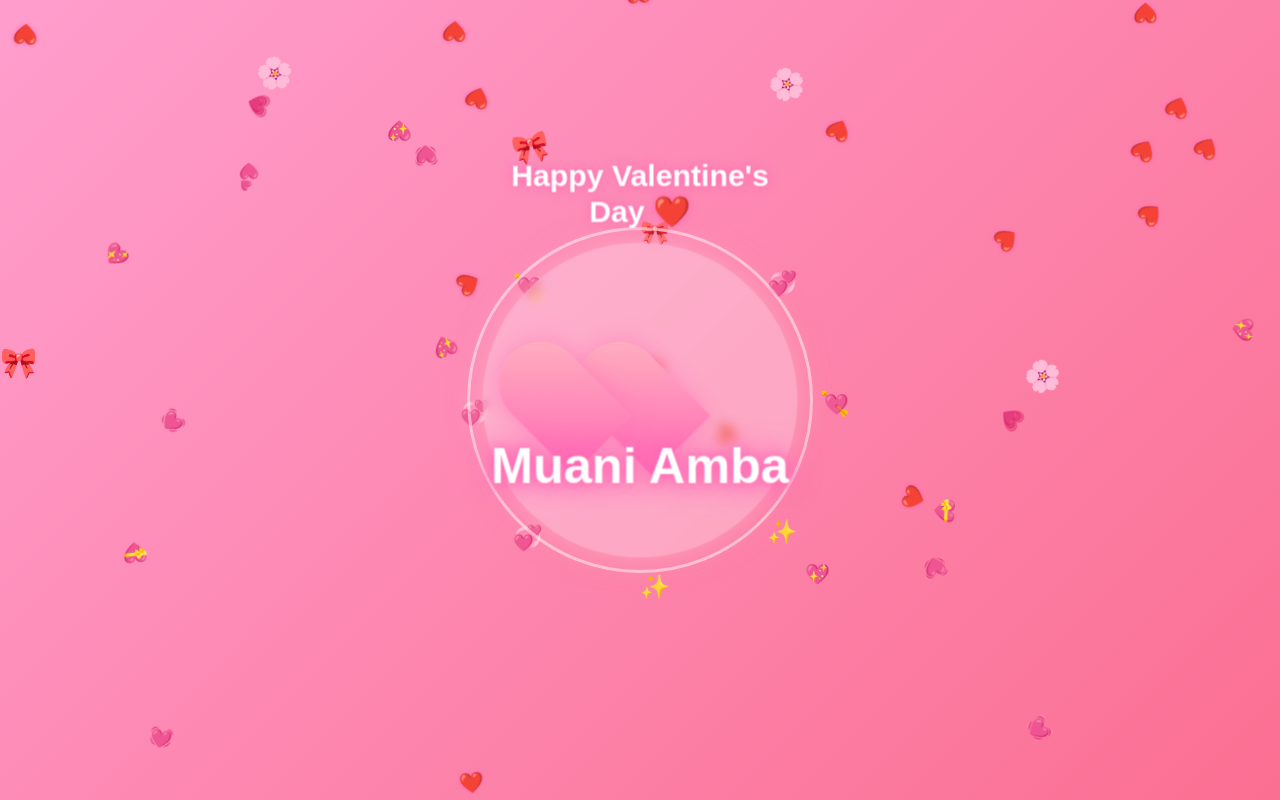
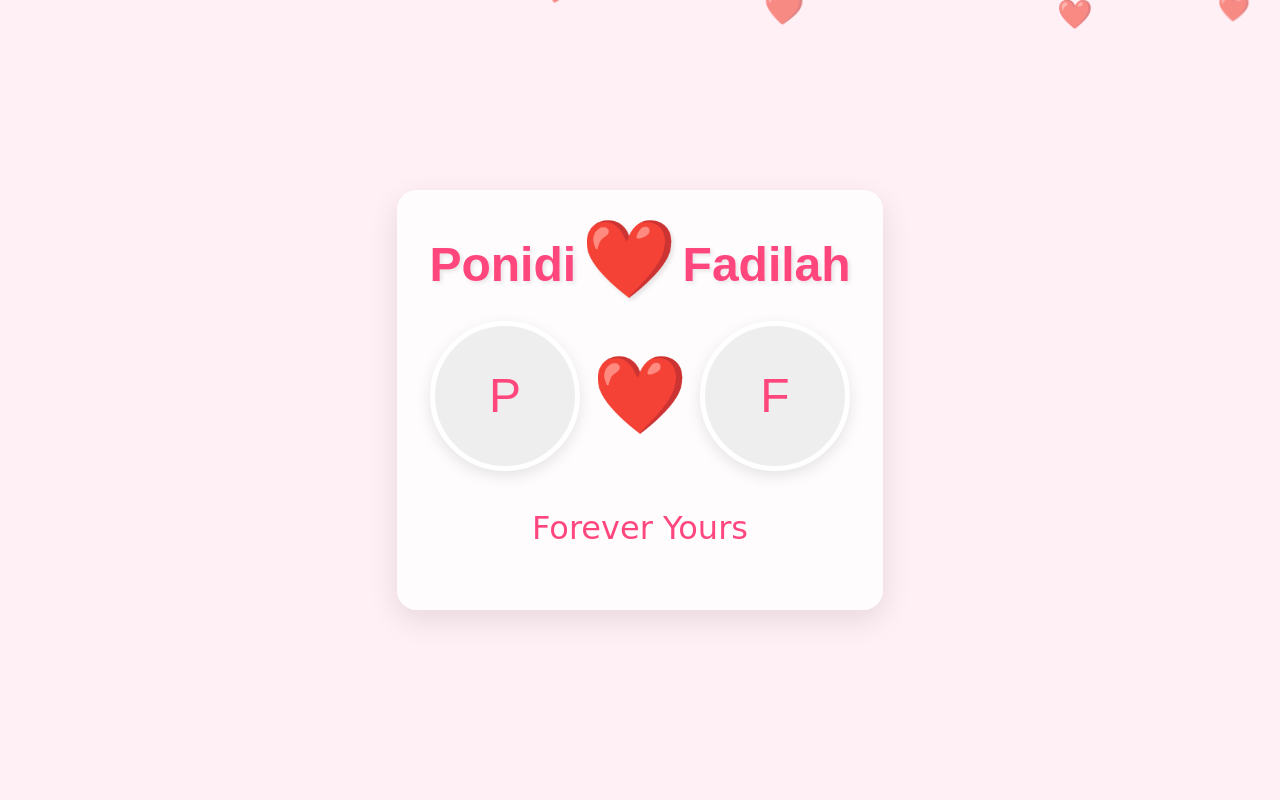
Before and after one commit to Agungny08/portfolio, a plain HTML site: page index.html in a window 1280 px wide. Drawn offline with Linux system fonts and the light colour scheme.

Commit message:
Update index.html

```diff
--- a/index.html
+++ b/index.html
@@ -1,296 +1,174 @@
 <!DOCTYPE html>
-<html lang="id">
+<html lang="en">
 <head>
     <meta charset="UTF-8">
     <meta name="viewport" content="width=device-width, initial-scale=1.0">
-  <title>Cute Valentine Design</title>
+    <title>Ponidi ❤️ Fadilah</title>
     <style>
-    body {
+        * {
             margin: 0;
             padding: 0;
-      background: linear-gradient(135deg, #ff9ecd 0%, #fb6f92 100%);
-      overflow: hidden;
+            box-sizing: border-box;
             font-family: 'Arial', sans-serif;
         }
 
-    #rain-container {
-      position: relative;
-      width: 100vw;
-      height: 100vh;
+        body {
+            background-color: #fff0f5;
+            display: flex;
+            justify-content: center;
+            align-items: center;
+            min-height: 100vh;
             overflow: hidden;
         }
 
-    .raindrop {
-      position: absolute;
-      font-size: 20px;
-      color: #ffffff;
-      animation: fall linear infinite;
-      text-shadow: 0 0 5px #ff69b4;
-    }
-
-    .central-design {
-      position: absolute;
-      top: 50%;
-      left: 50%;
-      transform: translate(-50%, -50%);
+        .container {
+            position: relative;
             text-align: center;
+            padding: 2rem;
+            background-color: rgba(255, 255, 255, 0.8);
+            border-radius: 20px;
+            box-shadow: 0 10px 30px rgba(0, 0, 0, 0.1);
+            max-width: 600px;
             z-index: 10;
         }
 
-    .heart-frame {
-      position: relative;
-      width: 300px;
-      height: 300px;
-      border-radius: 50%;
-      background: rgba(255, 255, 255, 0.3);
-      backdrop-filter: blur(5px);
-      display: flex;
-      align-items: center;
-      justify-content: center;
-      animation: pulse 2s ease-in-out infinite;
-      box-shadow: 0 0 30px rgba(255, 192, 203, 0.5);
+        h1 {
+            font-size: 3rem;
+            color: #ff477e;
+            margin-bottom: 1.5rem;
+            text-shadow: 2px 2px 4px rgba(0, 0, 0, 0.1);
         }
 
         .heart {
-      position: relative;
-      width: 150px;
-      height: 135px;
-      margin-bottom: 20px;
+            color: #ff0844;
+            font-size: 4rem;
+            display: inline-block;
+            animation: heartBeat 1.5s infinite;
         }
 
-    .heart::before,
-    .heart::after {
-      content: '';
-      position: absolute;
-      top: 0;
-      width: 78px;
-      height: 120px;
-      border-radius: 75px 75px 0 0;
-      background: linear-gradient(45deg, #ff69b4, #ffb6c1);
-      transform-origin: 50% 100%;
-      animation: heartBeat 1.2s ease-in-out infinite;
-      box-shadow: 0 0 20px rgba(255, 105, 180, 0.5);
+        p {
+            font-size: 1.2rem;
+            color: #333;
+            margin-bottom: 1.5rem;
+            line-height: 1.6;
         }
 
-    .heart::before {
-      left: 75px;
-      transform: rotate(-45deg);
-    }
-
-    .heart::after {
-      left: 0;
-      transform: rotate(45deg);
-    }
-
-    .name {
-      position: absolute;
-      width: 100%;
-      text-align: center;
-      bottom: 60px;
-      color: #ffffff;
-      font-size: 3em;
-      font-weight: bold;
-      text-shadow: 0 0 10px #ff69b4,
-                   0 0 20px #ff69b4,
-                   0 0 30px #ff69b4;
-      animation: glow 2s ease-in-out infinite alternate;
+        .date {
+            font-style: italic;
+            color: #666;
+            margin-bottom: 2rem;
         }
 
         .floating-hearts {
             position: absolute;
+            top: 0;
+            left: 0;
             width: 100%;
             height: 100%;
             pointer-events: none;
+            z-index: 1;
         }
 
-    .floating-heart {
+        .heart-float {
             position: absolute;
-      font-size: 20px;
-      animation: float 6s ease-in-out infinite;
-    }
-
-    .heart-border {
-      position: absolute;
-      width: 340px;
-      height: 340px;
-      border: 3px solid rgba(255, 255, 255, 0.5);
-      border-radius: 50%;
-      top: 50%;
-      left: 50%;
-      transform: translate(-50%, -50%);
-      animation: rotate 20s linear infinite;
-    }
-
-    .cute-elements {
-      position: absolute;
-      width: 400px;
-      height: 400px;
-      top: 50%;
-      left: 50%;
-      transform: translate(-50%, -50%);
-    }
-
-    .cute-element {
-      position: absolute;
-      font-size: 24px;
-      animation: bounce 2s ease-in-out infinite;
-    }
-
-    .message {
-      position: absolute;
-      width: 100%;
-      text-align: center;
-      top: -80px;
-      color: #ffffff;
-      font-size: 1.8em;
-      font-weight: bold;
-      text-shadow: 0 0 10px #ff69b4;
-      animation: fadeInOut 3s ease-in-out infinite;
-    }
-
-    .ribbon {
-      position: absolute;
-      width: 100%;
-      height: 100%;
-      pointer-events: none;
-    }
-
-    .ribbon-element {
-      position: absolute;
-      font-size: 30px;
-      color: #ffffff;
-      animation: sway 4s ease-in-out infinite;
-    }
-
-    @keyframes pulse {
-      0% { transform: scale(1); }
-      50% { transform: scale(1.05); }
-      100% { transform: scale(1); }
+            color: rgba(255, 68, 126, 0.6);
+            font-size: 1.5rem;
+            animation: float 6s ease-in infinite;
         }
 
         @keyframes heartBeat {
-      0% { transform: scale(1) rotate(-45deg); }
-      50% { transform: scale(1.1) rotate(-45deg); }
-      100% { transform: scale(1) rotate(-45deg); }
+            0% { transform: scale(1); }
+            14% { transform: scale(1.3); }
+            28% { transform: scale(1); }
+            42% { transform: scale(1.3); }
+            70% { transform: scale(1); }
         }
 
         @keyframes float {
-      0%, 100% { transform: translate(0, 0) rotate(0deg); }
-      50% { transform: translate(10px, -20px) rotate(180deg); }
+            0% {
+                transform: translateY(0) rotate(0deg);
+                opacity: 1;
+            }
+            100% {
+                transform: translateY(-100vh) rotate(360deg);
+                opacity: 0;
+            }
         }
 
-    @keyframes bounce {
-      0%, 100% { transform: translateY(0); }
-      50% { transform: translateY(-10px); }
+        .photo-container {
+            display: flex;
+            justify-content: center;
+            align-items: center;
+            gap: 20px;
+            margin-bottom: 2rem;
         }
 
-    @keyframes fall {
-      0% { transform: translateY(-100vh) rotate(0deg); }
-      100% { transform: translateY(100vh) rotate(360deg); }
+        .photo {
+            width: 150px;
+            height: 150px;
+            border-radius: 50%;
+            object-fit: cover;
+            box-shadow: 0 5px 15px rgba(0, 0, 0, 0.1);
+            border: 5px solid #fff;
+            background-color: #eee;
+            display: flex;
+            justify-content: center;
+            align-items: center;
+            font-size: 3rem;
+            color: #ff477e;
         }
 
-    @keyframes sway {
-      0%, 100% { transform: rotate(-15deg); }
-      50% { transform: rotate(15deg); }
+        .love-story {
+            background-color: rgba(255, 255, 255, 0.6);
+            padding: 1.5rem;
+            border-radius: 10px;
+            margin-bottom: 2rem;
+            box-shadow: 0 5px 15px rgba(0, 0, 0, 0.05);
         }
 
-    @keyframes rotate {
-      from { transform: translate(-50%, -50%) rotate(0deg); }
-      to { transform: translate(-50%, -50%) rotate(360deg); }
-    }
-
-    .sparkle {
-      position: absolute;
-      width: 4px;
-      height: 4px;
-      background: #fff;
-      border-radius: 50%;
-      animation: sparkle 1.5s ease-in-out infinite;
-    }
-
-    @keyframes sparkle {
-      0% { transform: scale(0); opacity: 1; }
-      50% { transform: scale(1); opacity: 1; }
-      100% { transform: scale(0); opacity: 0; }
+        .signature {
+            font-family: 'Brush Script MT', cursive;
+            font-size: 2rem;
+            color: #ff477e;
+            margin-top: 1rem;
         }
     </style>
 </head>
 <body>
-  <div id="rain-container">
-    <div class="central-design">
-      <div class="heart-border"></div>
-      <div class="heart-frame">
-        <div class="heart"></div>
-        <div class="name">Muani Amba</div>
-        <div class="message">Happy Valentine's Day ❤️</div>
+    <div class="floating-hearts" id="hearts"></div>
+
+    <div class="container">
+        <h1>Ponidi <span class="heart">❤️</span> Fadilah</h1>
+
+        <div class="photo-container">
+            <div class="photo">P</div>
+            <div class="heart">❤️</div>
+            <div class="photo">F</div>
         </div>
-    </div>
-    <div class="floating-hearts"></div>
-    <div class="cute-elements"></div>
-    <div class="ribbon"></div>
+
+        <p class="signature">Forever Yours</p>
     </div>
 
     <script>
-    function createRain() {
-      const container = document.getElementById('rain-container');
-      for (let i = 0; i < 50; i++) {
-        const raindrop = document.createElement('div');
-        raindrop.classList.add('raindrop');
-        raindrop.innerHTML = '❤️';
-        raindrop.style.left = Math.random() * 100 + 'vw';
-        raindrop.style.animationDuration = Math.random() * 3 + 2 + 's';
-        container.appendChild(raindrop);
-      }
+        // Create floating hearts
+        const heartsContainer = document.getElementById('hearts');
+        const numberOfHearts = 20;
+
+        for (let i = 0; i < numberOfHearts; i++) {
+            const heart = document.createElement('div');
+            heart.className = 'heart-float';
+            heart.innerHTML = '❤️';
+            heart.style.left = Math.random() * 100 + 'vw';
+            heart.style.animationDuration = 6 + Math.random() * 10 + 's';
+            heart.style.animationDelay = Math.random() * 5 + 's';
+            heart.style.fontSize = 0.5 + Math.random() * 2 + 'rem';
+            heartsContainer.appendChild(heart);
         }
 
-    function createFloatingHearts() {
-      const container = document.querySelector('.floating-hearts');
-      const hearts = ['💖', '💝', '💕', '💗', '💓'];
-      for (let i = 0; i < 15; i++) {
-        const heart = document.createElement('div');
-        heart.className = 'floating-heart';
-        heart.innerHTML = hearts[Math.floor(Math.random() * hearts.length)];
-        heart.style.left = Math.random() * 100 + 'vw';
-        heart.style.top = Math.random() * 100 + 'vh';
-        heart.style.animationDelay = Math.random() * 5 + 's';
-        container.appendChild(heart);
-      }
-    }
-
-    function createCuteElements() {
-      const container = document.querySelector('.cute-elements');
-      const elements = ['🎀', '✨', '💘', '💞'];
-      for (let i = 0; i < 8; i++) {
-        const element = document.createElement('div');
-        element.className = 'cute-element';
-        element.innerHTML = elements[Math.floor(Math.random() * elements.length)];
-        const angle = (i * Math.PI * 2) / 8;
-        const radius = 180;
-        element.style.left = radius * Math.cos(angle) + 200 + 'px';
-        element.style.top = radius * Math.sin(angle) + 200 + 'px';
-        element.style.animationDelay = (i * 0.2) + 's';
-        container.appendChild(element);
-      }
-    }
-
-    function createRibbon() {
-      const container = document.querySelector('.ribbon');
-      const ribbons = ['🎀', '🌸'];
-      for (let i = 0; i < 6; i++) {
-        const ribbon = document.createElement('div');
-        ribbon.className = 'ribbon-element';
-        ribbon.innerHTML = ribbons[Math.floor(Math.random() * ribbons.length)];
-        ribbon.style.left = (i * 20) + '%';
-        ribbon.style.top = Math.random() * 100 + 'vh';
-        ribbon.style.animationDelay = (i * 0.3) + 's';
-        container.appendChild(ribbon);
-      }
-    }
-
-    createRain();
-    createFloatingHearts();
-    createCuteElements();
-    createRibbon();
+        // Set current date
+        const options = { year: 'numeric', month: 'long', day: 'numeric' };
+        const date = new Date().toLocaleDateString('en-US', options);
+        document.getElementById('current-date').textContent = date;
     </script>
 </body>
 </html>
```
Lines whose indentation alone changed are shown as unchanged.
